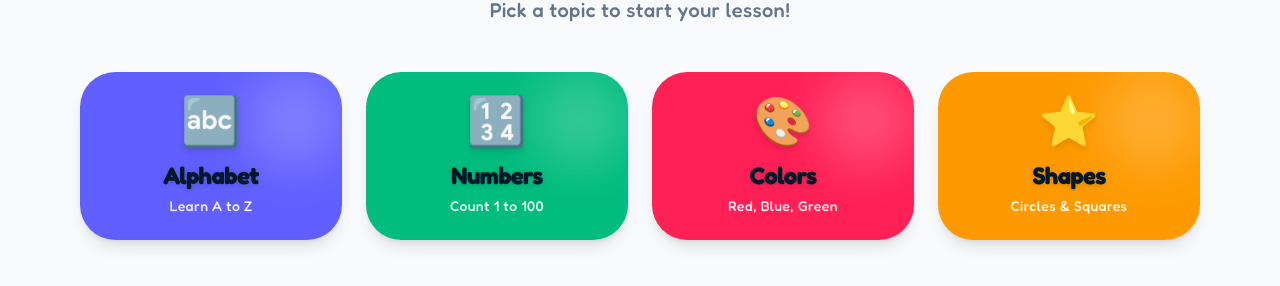
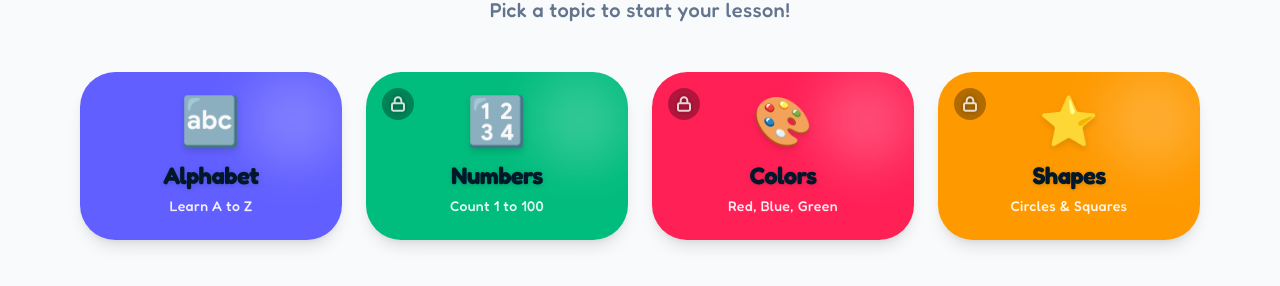
Before and after one commit to dipakkale0804/kids-app, a Next.js app: page /learn in a window 1280 px wide. Shown: the part 440-726 px from the top of the page. Built offline with nearby package versions, Linux system fonts and the light colour scheme; no server answers.

Commit message:
feat: lock numbers, colors and shapes for free users

```diff
--- a/src/app/learn/page.tsx
+++ b/src/app/learn/page.tsx
@@ -8,6 +8,7 @@ import { Button } from "@/components/ui/button";
 import { useGameSounds } from "@/hooks/useGameSounds";
 import { useUserStore } from "@/store/useUserStore";
 import confetti from "canvas-confetti";
+import { PremiumLockModal } from "@/components/ui/PremiumLockModal";
 
 // --- Data ---
 const ALPHABET = [
@@ -69,10 +70,10 @@ const SHAPES = [
 ];
 
 const MODULES = [
-  { id: "alphabet", title: "Alphabet", desc: "Learn A to Z", emoji: "🔤", color: "bg-indigo-500", data: ALPHABET },
-  { id: "numbers", title: "Numbers", desc: "Count 1 to 100", emoji: "🔢", color: "bg-emerald-500", data: NUMBERS },
-  { id: "colors", title: "Colors", desc: "Red, Blue, Green", emoji: "🎨", color: "bg-rose-500", data: COLORS },
-  { id: "shapes", title: "Shapes", desc: "Circles & Squares", emoji: "⭐", color: "bg-amber-500", data: SHAPES },
+  { id: "alphabet", title: "Alphabet", desc: "Learn A to Z", emoji: "🔤", color: "bg-indigo-500", data: ALPHABET, isPremium: false },
+  { id: "numbers", title: "Numbers", desc: "Count 1 to 100", emoji: "🔢", color: "bg-emerald-500", data: NUMBERS, isPremium: true },
+  { id: "colors", title: "Colors", desc: "Red, Blue, Green", emoji: "🎨", color: "bg-rose-500", data: COLORS, isPremium: true },
+  { id: "shapes", title: "Shapes", desc: "Circles & Squares", emoji: "⭐", color: "bg-amber-500", data: SHAPES, isPremium: true },
 ];
 
 // --- Sub-component: Generic Flashcard Learner ---
@@ -238,8 +239,18 @@ function LearnPageContent() {
   const searchParams = useSearchParams();
   const defaultModule = searchParams.get('module');
   const [activeModule, setActiveModule] = useState<string | null>(defaultModule);
+  const [showPremiumModal, setShowPremiumModal] = useState(false);
+  const { isPremium } = useUserStore();
 
   const activeModuleData = MODULES.find(m => m.id === activeModule);
+
+  const handleModuleClick = (mod: typeof MODULES[0]) => {
+    if (mod.isPremium && !isPremium) {
+      setShowPremiumModal(true);
+    } else {
+      setActiveModule(mod.id);
+    }
+  };
 
   return (
     <div className="min-h-screen bg-slate-50 dark:bg-zinc-950 flex flex-col p-4 md:p-8">
@@ -282,7 +293,7 @@ function LearnPageContent() {
                   transition={{ delay: index * 0.1, type: "spring" }}
                   whileHover={{ y: -5, scale: 1.02 }}
                   whileTap={{ scale: 0.98 }}
-                  onClick={() => setActiveModule(mod.id)}
+                  onClick={() => handleModuleClick(mod)}
                   className={`cursor-pointer rounded-3xl p-6 shadow-lg flex flex-col items-center text-center relative overflow-hidden group ${mod.color} text-white`}
                 >
                   <div className="absolute top-0 right-0 w-24 h-24 bg-white/20 rounded-full blur-xl group-hover:scale-150 transition-transform duration-500" />
@@ -293,11 +304,33 @@ function LearnPageContent() {
 
                   <h3 className="text-2xl font-bold mb-1 drop-shadow-sm relative z-10">{mod.title}</h3>
                   <p className="font-medium text-white/90 text-sm relative z-10">{mod.desc}</p>
+
+                  {/* PRO Badge / Lock */}
+                  {mod.isPremium && !isPremium && (
+                    <div className="absolute top-4 left-4 bg-black/30 backdrop-blur-sm rounded-full p-2">
+                      <div className="w-4 h-4" style={{ filter: "drop-shadow(0 0 2px rgba(0,0,0,0.5))" }}>
+                        <svg viewBox="0 0 24 24" fill="none" stroke="currentColor" strokeWidth="3" className="text-white opacity-80">
+                          <rect x="3" y="11" width="18" height="11" rx="2" ry="2"></rect>
+                          <path d="M7 11V7a5 5 0 0110 0v4"></path>
+                        </svg>
+                      </div>
+                    </div>
+                  )}
+                  {mod.isPremium && isPremium && (
+                    <div className="absolute top-4 left-4 bg-yellow-400 text-yellow-900 text-[10px] font-black px-2 py-0.5 rounded-full shadow-sm flex items-center gap-1">
+                      PRO
+                    </div>
+                  )}
                 </motion.div>
               ))}
             </div>
           </div>
         )}
+
+        <PremiumLockModal
+          isOpen={showPremiumModal}
+          onClose={() => setShowPremiumModal(false)}
+        />
       </main>
     </div>
   );
```
